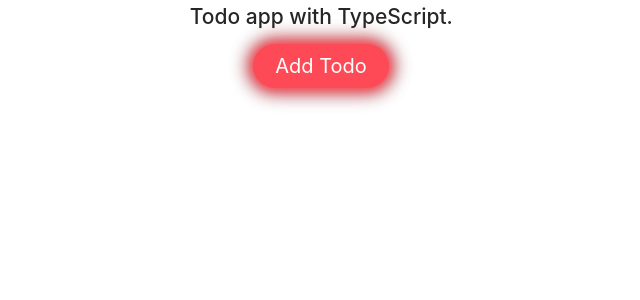
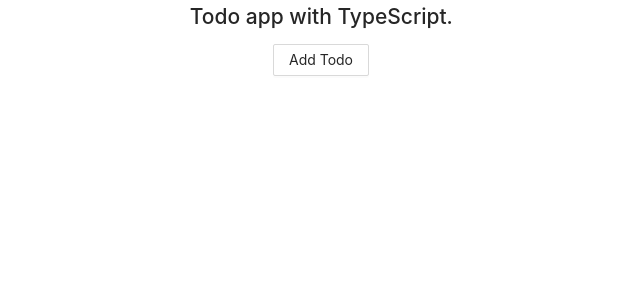
Before and after one commit to muhammadsalmanmughal/Todo-with-TypeScript, a React (Create React App) app: page / in a window 1280 px wide. Shown: the top 300 px of the page, without its empty margins (319-959 px from the left). Built offline with nearby package versions, Linux system fonts and the light colour scheme.

Commit message:
fix: remove open modal button css

```diff
--- a/src/App.css
+++ b/src/App.css
@@ -10,19 +10,3 @@
 .headingOne{
   /* color:#ffffff; */
 }
-
-.btn--openModal {
-  background: #fd4a56;
-  border: none;
-  color: #ffffff;
-  border-radius: 50px;
-  padding: 22px;
-  /* width: 100%; */
-  line-height: 0px;
-  font-size: 20px;
-  box-shadow: 0px 0px 11px 1px rgb(253 74 86), 0px 0px 17px 6px rgb(0 0 0 / 3%), 0px 0px 15px 12px rgb(0 0 0 / 14%), 0px 0px 18px 3px rgb(253 74 86);
-}
-.btn--openModal:hover{
-  background: #fd4a56;
-  color: #ffffff;
-}
```
